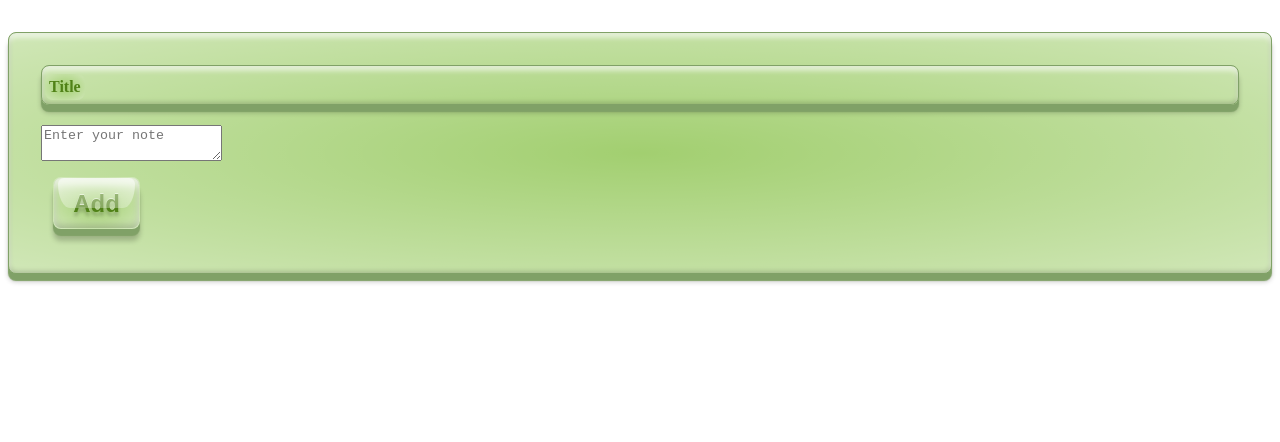
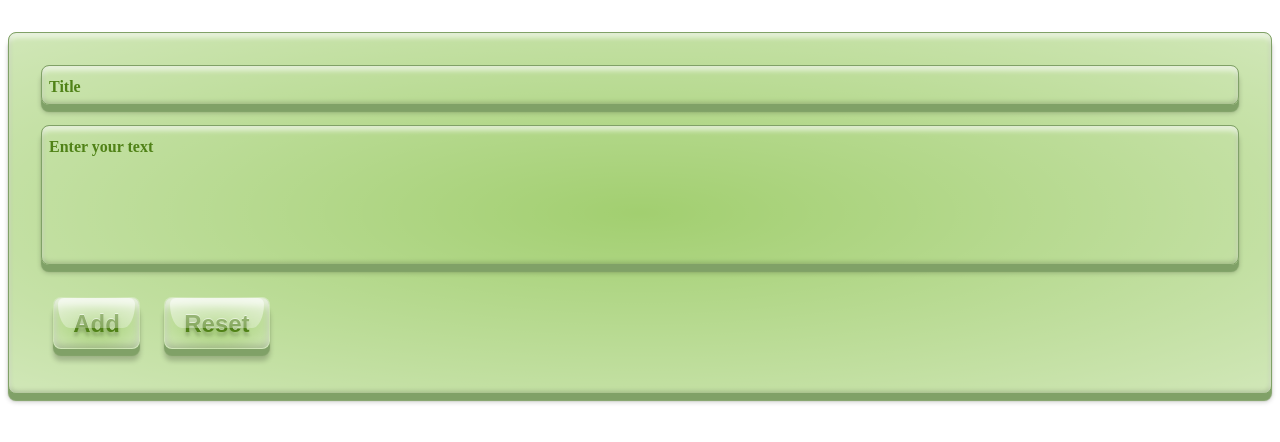
Before and after one commit to Feralwater/notebook, a React (Create React App) app: page / in a window 1280 px wide. Shown: the top 442 px of the page. Built offline with nearby package versions, Linux system fonts and the light colour scheme.

Commit message:
Add: styles to text input

```diff
--- a/src/components/addForm/AddForm.tsx
+++ b/src/components/addForm/AddForm.tsx
@@ -34,9 +34,13 @@ const AddForm: React.VFC<AddFormPropsType> = ({addNote, changeFilter}) => {
             setError("Fill all fields");
         }
     }
+    const reset = () => {
+        setTitle("");
+        setText("");
+    }
 
     return (
-        <div className={style.container}>
+        <form className={style.container}>
             <Title title={title}
                    setTitle={setTitle}
             />
@@ -45,13 +49,15 @@ const AddForm: React.VFC<AddFormPropsType> = ({addNote, changeFilter}) => {
             />
             <Button onClick={getOnClick}
             >Add</Button>
+            <Button onClick={reset}
+            >Reset</Button>
             {error && <div>{error}</div>}
             <div>{Array.from(tags).map(t =>
                 <span key={v1()}
                       onClick={changeFilter}
                 >{t} </span>)}
             </div>
-        </div>
+        </form>
     );
 };
 
--- /dev/null
+++ b/src/components/noteText/NoteText.module.scss
@@ -0,0 +1,5 @@
+.input__field {
+  resize: none;
+  padding: 15px 0;
+  height: 140px;
+}
--- a/src/components/noteText/NoteText.tsx
+++ b/src/components/noteText/NoteText.tsx
@@ -1,4 +1,6 @@
 import React, {ChangeEvent} from 'react';
+import style from "../title/Title.module.scss"
+import s from "./NoteText.module.scss"
 
 type NoteTextPropsType = {
     text: string
@@ -11,12 +13,14 @@ const NoteText: React.VFC<NoteTextPropsType> = ({text, setText}) => {
         setText(e.currentTarget.value)
     }
     return (
-        <div>
+        <label className={style.input}>
             <textarea value={text}
+                      className={style.input__field + " " + s.input__field}
                       onChange={onChangHandler}
-                      placeholder={"Enter your note"}
+                      placeholder=" "
             />
-        </div>
+            <span className={style.input__label}>Enter your text</span>
+        </label>
     );
 };
 
--- a/src/components/title/Title.module.scss
+++ b/src/components/title/Title.module.scss
@@ -7,7 +7,6 @@
     top: 0;
     padding: calc(.5rem * 0.4) calc(.5rem * .5);
     margin: calc(.5rem * 0.75 + 3px) calc(.5rem * .5);
-    background: #a2cf70 radial-gradient(rgba(255, 255, 255, 0), rgba(255, 255, 255, .5));
     white-space: nowrap;
     border-radius: 8px;
     transform: translate(0, 0);
@@ -24,7 +23,6 @@
     display: block;
     width: 100%;
     border: 1px solid rgb(128, 161, 103);
-    padding: calc(var(--size-bezel) * 1.5) var(--size-bezel);
     color: hsl(88, 70%, 30%);
     font-size: 16px;
     background: transparent;
```
Also changed, not shown: src/components/noteText/NoteText.module.sass (deleted).
